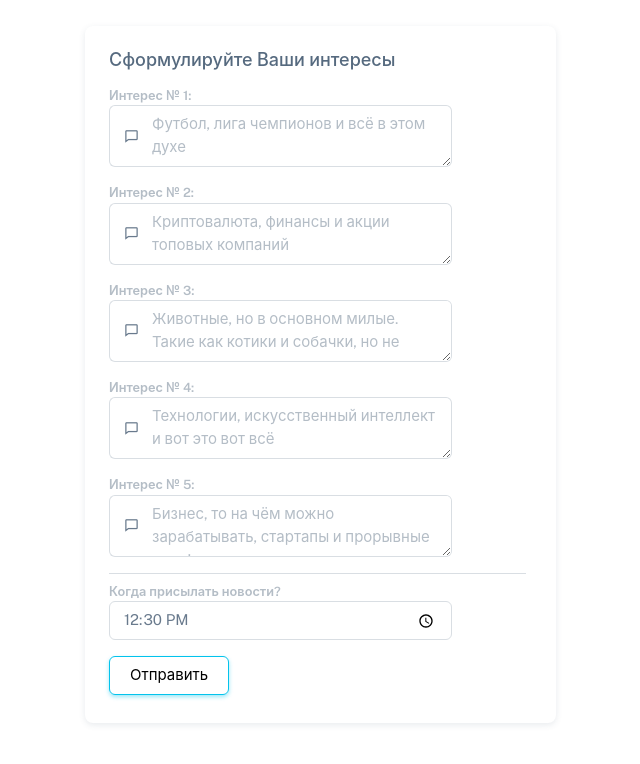
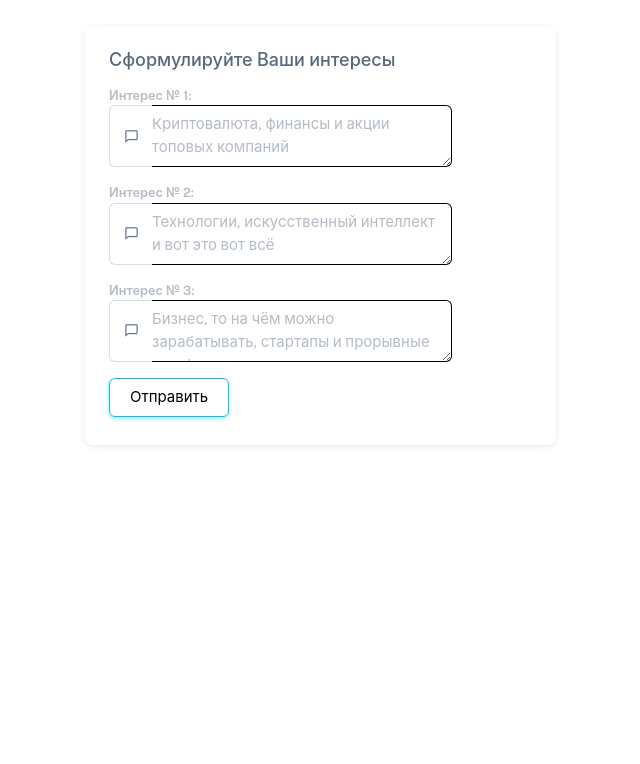
Before and after one commit to DaniilSh23/cfu-mytlg-admin, a Django app: page /mytlg/write_interests/ in a window 1280 px wide. Shown: the top 764 px of the page, without its empty margins (201-841 px from the left). Run offline with Django 4.2, Linux system fonts and the light colour scheme; parts of the project's set-up code (start-up, migrations or seed data) failed here and were passed over; some libraries are stand-ins or nearby versions.

Commit message:
поправил стили и убрал лишнее поле в форме записи интересов. Кол-во полей для интересов сократил до 3х

```diff
--- a/mytlg/templates/mytlg/write_interests.html
+++ b/mytlg/templates/mytlg/write_interests.html
@@ -34,19 +34,19 @@
                       <div class="col-sm-10">
                         <div class="input-group input-group-merge">
                           <span id="basic-icon-default-message2" class="input-group-text"><i class="bx bx-comment"></i></span>
-                          <textarea id="basic-icon-default-message" name="interest" class="form-control" rows="2" maxlength="30" placeholder="{{ i_interest }}" aria-label="{{ i_interest }}" aria-describedby="basic-icon-default-message2"></textarea>
+                          <textarea id="basic-icon-default-message" name="interest" class="form-control my-filling-fields" rows="2" maxlength="30" placeholder="{{ i_interest }}" aria-label="{{ i_interest }}" aria-describedby="basic-icon-default-message2"></textarea>
                         </div>
                       </div>
                     </div>
                   {% endfor %}
-                  <hr class="mb-2 mt-3">
-                  <div class="mb-0 row">
-                    <small class="text-light fw-semibold">Когда присылать новости?</small>
-<!--                    <label for="whenSendNews" class="col-md-2 col-form-label">Когда присылать новости?</label>-->
-                    <div class="col-md-10">
-                      <input class="form-control" name="when_send_news" type="time" value="12:30:00" id="whenSendNews" required>
-                    </div>
-                  </div>
+<!--                  <hr class="mb-2 mt-3">-->
+<!--                  <div class="mb-0 row">-->
+<!--                    <small class="text-light fw-semibold">Когда присылать новости?</small>-->
+<!--&lt;!&ndash;                    <label for="whenSendNews" class="col-md-2 col-form-label">Когда присылать новости?</label>&ndash;&gt;-->
+<!--                    <div class="col-md-10">-->
+<!--                      <input class="form-control" name="when_send_news" type="time" value="12:30:00" id="whenSendNews" required>-->
+<!--                    </div>-->
+<!--                  </div>-->
 
                   <div class="mb-1 mt-3">
                     <button id="writeInterestsBtn" type="submit" class="btn btn-info my-btn-clr">Отправить</button>
--- a/mytlg/views.py
+++ b/mytlg/views.py
@@ -102,9 +102,9 @@
         MY_LOGGER.info(f'Получен GET запрос на вьюшку для записи интересов.')
         context = {
             'interest_examples': (
-                'Футбол, лига чемпионов и всё в этом духе',
+                # 'Футбол, лига чемпионов и всё в этом духе',
                 'Криптовалюта, финансы и акции топовых компаний',
-                'Животные, но в основном милые. Такие как котики и собачки, но не крокодилы и змеи.',
+                # 'Животные, но в основном милые. Такие как котики и собачки, но не крокодилы и змеи.',
                 'Технологии, искусственный интеллект и вот это вот всё',
                 'Бизнес, то на чём можно зарабатывать, стартапы и прорывные идеи!'
             )
```
